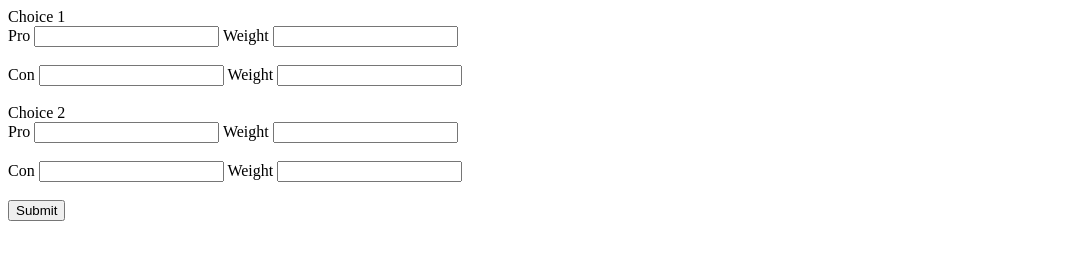
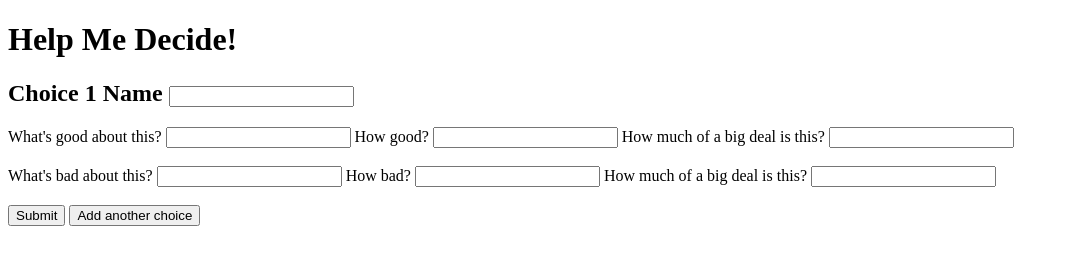
Before and after one commit to DevthanAI/DecisionMaker, a plain HTML site: page index.html in a window 1280 px wide. Shown: the whole page, without its empty margins (0-1069 px from the left). Drawn offline with Linux system fonts and the light colour scheme.

Commit message:
Edit to have dynamic creation

```diff
--- a/index.html
+++ b/index.html
@@ -1,36 +1,52 @@
 <!DOCTYPE html>
-<html>
+<html lang="en">
 
 <head>
+    <meta charset="UTF-8">
+    <meta name="viewport" content="width=device-width, initial-scale=1.0">
     <title>Help Me Decide!</title>
 </head>
 
 <body>
+    <header>
+        <h1>Help Me Decide!</h1>
+    </header>
+
+    <main>
         <form id="myForm">
-        <label for="choice1">Choice 1</label>
+            <section>
+                <h2>Choice 1
+                    <label for="choice1_name">Name</label>
+                    <input id="choice1_name" type="text" required>
+                </h2>
                 <div>
-            Pro <input id="choice1_pro">
-            Weight <input id="choice1_pro_weight">
+                    <label for="choice1_pro_feat">What's good about this?</label>
+                    <input id="choice1_pro_feat" type="text" required>
+                    <label for="choice1_pro">How good?</label>
+                    <input id="choice1_pro" type="number" required>
+                    <label for="choice1_pro_weight">How much of a big deal is this?</label>
+                    <input id="choice1_pro_weight" type="number" required>
                     <br><br>
-            Con <input id="choice1_con">
-            Weight <input id="choice1_con_weight">
+                    <label for="choice1_con_feat">What's bad about this?</label>
+                    <input id="choice1_con_feat" type="text" required>
+                    <label for="choice1_con">How bad?</label>
+                    <input id="choice1_con" type="number" required>
+                    <label for="choice1_con_weight">How much of a big deal is this?</label>
+                    <input id="choice1_con_weight" type="number" required>
                     <br><br>
                 </div>
+            </section>
 
-        <label for="choice2">Choice 2</label>
-        <div>
-            Pro <input id="choice2_pro">
-            Weight <input id="choice2_pro_weight">
-            <br><br>
-            Con <input id="choice2_con">
-            Weight <input id="choice2_con_weight">
-            <br><br>
-        </div>
+            <div id="newChoices"></div>
 
-        <input type="button" value="Submit" onclick="submitForm()">
+            <button type="button" onclick="submitForm()">Submit</button>
+            <button type="button" onclick="addChoice()">Add another choice</button>
         </form>
+
         <div id="result"></div>
-    <script src="/js/app.js" crossorigin="anonymous"> </script>
+    </main>
+
+    <script src="/js/app.js" crossorigin="anonymous"></script>
 </body>
 
 </html>
--- a/public/js/app.js
+++ b/public/js/app.js
@@ -6,18 +6,62 @@ function submitForm() {
         con_weight: parseInt(document.getElementById(`${choice}_con_weight`).value)
     });
 
-    const choice1 = getFormData('choice1');
-    const choice2 = getFormData('choice2');
+    const numChoices = document.querySelectorAll('section').length;
+    const choices = [];
 
-    const choice1_sum = choice1.pro * choice1.pro_weight + choice1.con * choice1.con_weight - 1;
-    const choice2_sum = choice2.pro * choice2.pro_weight + choice2.con * choice2.con_weight - 1;
+    for (let i = 1; i <= numChoices; i++) {
+        const choice = getFormData(`choice${i}`);
+        choices.push(choice);
+    }
+
+    const sums = choices.map((choice) => {
+        return (choice.pro * choice.pro_weight) - (choice.con * choice.con_weight);
+    });
+
+    let bestChoices = [];
+    let bestSum = Number.NEGATIVE_INFINITY;
+
+    for (let i = 0; i < sums.length; i++) {
+        if (sums[i] > bestSum) {
+            bestChoices = [i + 1];
+            bestSum = sums[i];
+        } else if (sums[i] === bestSum) {
+            bestChoices.push(i + 1);
+        }
+    }
 
     const resultDiv = document.getElementById('result');
-    if (choice1_sum > choice2_sum) {
-        resultDiv.textContent = 'Choice 1 is better';
-    } else if (choice1_sum < choice2_sum) {
-        resultDiv.textContent = 'Choice 2 is better';
+    if (bestChoices.length === 1) {
+        resultDiv.textContent = `Choice ${bestChoices[0]} is the best`;
     } else {
-        resultDiv.textContent = 'Both are equal';
+        resultDiv.textContent = `Choices ${bestChoices.join(', ')} are tied for the best`;
     }
 }
+
+
+function addChoice() {
+    var newSection = document.createElement("section");
+    newSection.innerHTML = `
+      <h2>Choice ${document.querySelectorAll("section").length + 1}
+        <label for="choice${document.querySelectorAll("section").length + 1}_name">Name</label>
+        <input id="choice${document.querySelectorAll("section").length + 1}_name" type="text" required>
+      </h2>
+      <div>
+        <label for="choice${document.querySelectorAll("section").length + 1}_pro_feat">What's good about this?</label>
+        <input id="choice${document.querySelectorAll("section").length + 1}_pro_feat" type="text" required>
+        <label for="choice${document.querySelectorAll("section").length + 1}_pro">How good?</label>
+        <input id="choice${document.querySelectorAll("section").length + 1}_pro" type="number" required>
+        <label for="choice${document.querySelectorAll("section").length + 1}_pro_weight">How much of a big deal is this?</label>
+        <input id="choice${document.querySelectorAll("section").length + 1}_pro_weight" type="number" required>
+        <br><br>
+        <label for="choice${document.querySelectorAll("section").length + 1}_con_feat">What's bad about this?</label>
+        <input id="choice${document.querySelectorAll("section").length + 1}_con_feat" type="text" required>
+        <label for="choice${document.querySelectorAll("section").length + 1}_con">How bad?</label>
+        <input id="choice${document.querySelectorAll("section").length + 1}_con" type="number" required>
+        <label for="choice${document.querySelectorAll("section").length + 1}_con_weight">How much of a big deal is this?</label>
+        <input id="choice${document.querySelectorAll("section").length + 1}_con_weight" type="number" required>
+        <br><br>
+      </div>
+    `;
+    document.getElementById("newChoices").appendChild(newSection);
+}
```
Lines whose indentation alone changed are shown as unchanged.
